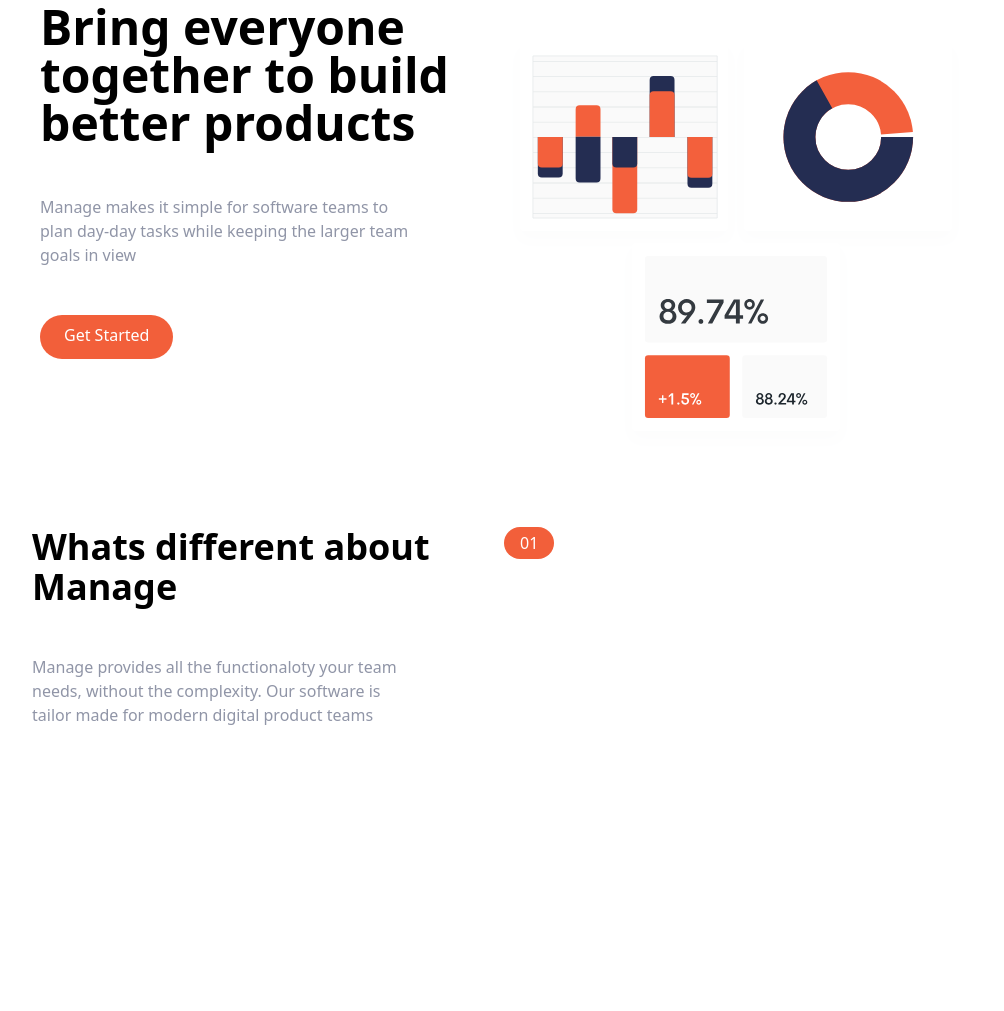
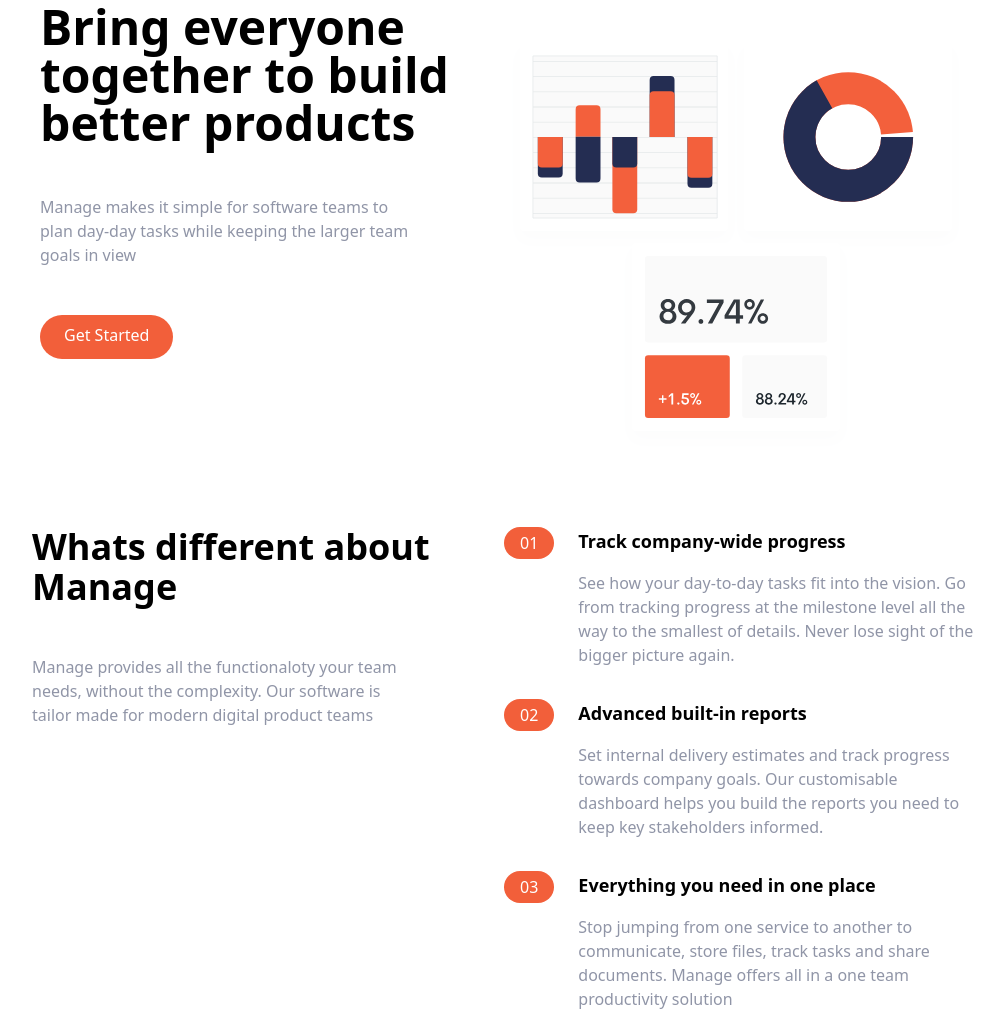
Before and after one commit to FrankNjoroge/Manage-landing-page, a website: page index.html in a window 1280 px wide. Shown: the part 129-1140 px from the top of the page, without its empty margins (136-1140 px from the left). Before the commit the page ends 856 px from the top, so only its background shows below. Drawn offline with Linux system fonts and the light colour scheme.

Commit message:
finish up on features section

```diff
--- a/index.html
+++ b/index.html
@@ -93,7 +93,77 @@
                 >
                   01
                 </div>
+                <h3 class="text-base font-bold md:mb-4 md:hidden">
+                  Track company-wide progress
+                </h3>
               </div>
+            </div>
+            <div>
+              <h3 class="hidden mb-4 text-lg font-bold md:block">
+                Track company-wide progress
+              </h3>
+              <p class="text-darkGrayishBlue">
+                See how your day-to-day tasks fit into the vision. Go from
+                tracking progress at the milestone level all the way to the
+                smallest of details. Never lose sight of the bigger picture
+                again.
+              </p>
+            </div>
+          </div>
+          <!-- list item 2 -->
+          <div
+            class="flex flex-col space-y-3 md:space-y-0 md:space-x-6 md:flex-row"
+          >
+            <!-- Heading -->
+            <div class="rounded-l-full bg-brightRedSupLight md:bg-transparent">
+              <div class="flex items-center space-x-2">
+                <div
+                  class="px-4 py-2 text-white rounded-full md:py-1 bg-brightRed"
+                >
+                  02
+                </div>
+                <h3 class="text-base font-bold md:mb-4 md:hidden">
+                  Advanced built-in reports
+                </h3>
+              </div>
+            </div>
+            <div>
+              <h3 class="hidden mb-4 text-lg font-bold md:block">
+                Advanced built-in reports
+              </h3>
+              <p class="text-darkGrayishBlue">
+                Set internal delivery estimates and track progress towards
+                company goals. Our customisable dashboard helps you build the
+                reports you need to keep key stakeholders informed.
+              </p>
+            </div>
+          </div>
+          <!-- list item 3 -->
+          <div
+            class="flex flex-col space-y-3 md:space-y-0 md:space-x-6 md:flex-row"
+          >
+            <!-- Heading -->
+            <div class="rounded-l-full bg-brightRedSupLight md:bg-transparent">
+              <div class="flex items-center space-x-2">
+                <div
+                  class="px-4 py-2 text-white rounded-full md:py-1 bg-brightRed"
+                >
+                  03
+                </div>
+                <h3 class="text-base font-bold md:mb-4 md:hidden">
+                  Everything you need in one place
+                </h3>
+              </div>
+            </div>
+            <div>
+              <h3 class="hidden mb-4 text-lg font-bold md:block">
+                Everything you need in one place
+              </h3>
+              <p class="text-darkGrayishBlue">
+                Stop jumping from one service to another to communicate, store
+                files, track tasks and share documents. Manage offers all in a
+                one team productivity solution
+              </p>
             </div>
           </div>
         </div>
```
Also changed, not shown: css/main.css.
